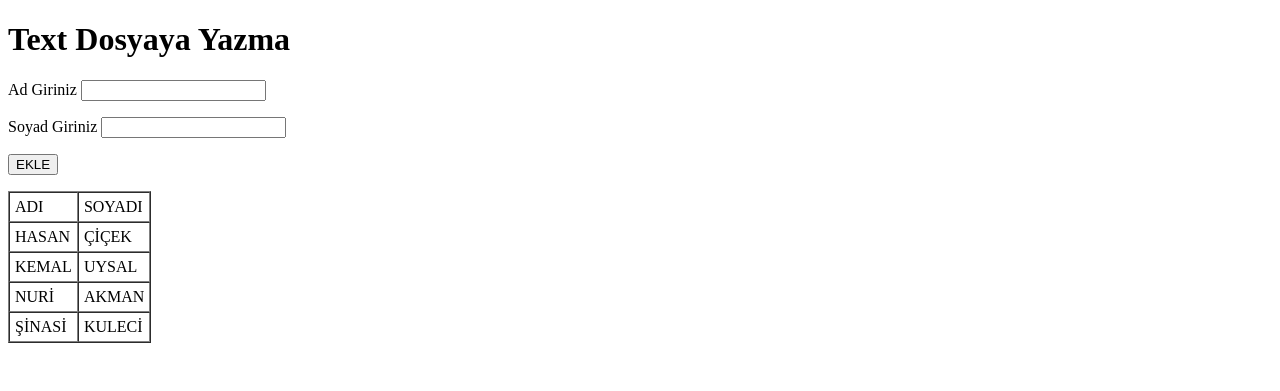
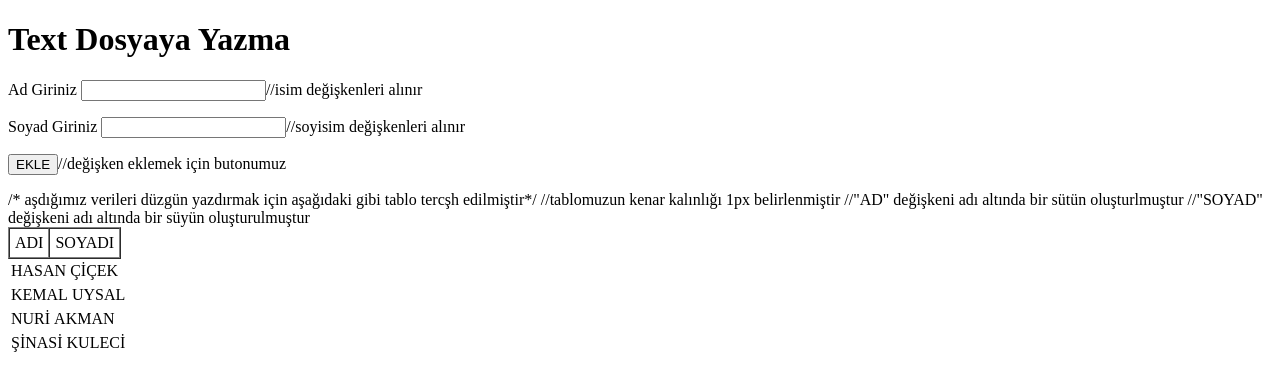
Before and after one commit to nuriakman/OYK2019, a PHP site: page /text.dosyaya.yazma.php in a window 1280 px wide. Shown: the top 391 px of the page. Run offline with PHP 8.4, Linux system fonts and the light colour scheme.

Commit message:
ilgili komut satırlanın açıklamaları yorum satırları ile daha açık hale getirildi...

```diff
--- a/text.dosyaya.yazma.php
+++ b/text.dosyaya.yazma.php
@@ -10,24 +10,29 @@
 
     <form method="post">
       <p>
-        Ad Giriniz <input type="text" name="ad" />
+        Ad Giriniz <input type="text" name="ad" />//isim değişkenleri alınır
       </p>
       <p>
-        Soyad Giriniz <input type="text" name="soyad">
+        Soyad Giriniz <input type="text" name="soyad">//soyisim değişkenleri alınır
       </p>
       <p>
-        <input type="submit" value="EKLE">
+        <input type="submit" value="EKLE">//değişken eklemek için butonumuz
       </p>
     </form>
 
 <?php
 
-  if( isset( $_POST["ad"]) ) {
-    $isim = $_POST["ad"] . ";" . $_POST["soyad"] . "\n";
+  if( isset( $_POST["ad"]) ) {//link satırında ad değişkeni varsa
+    $isim = $_POST["ad"] . ";" . $_POST["soyad"] . "\n";/*isime isim
+    için girilen değişkeni ata*/
 
-    $mevcut_isimler = file_get_contents("isimler.txt");
-    $dosya_son_durum = $mevcut_isimler . $isim;
-    file_put_contents("isimler.txt", $dosya_son_durum);
+    $mevcut_isimler = file_get_contents("isimler.txt");/*
+    bilgilerin alınacağı dosyanın tanımlanması*/
+    $dosya_son_durum = $mevcut_isimler . $isim;/*
+    eklenen veriler dosya son durum değişkenşne atandı*/
+    file_put_contents("isimler.txt", $dosya_son_durum);/*
+    alınan veriler isimler.txt belgesine yazıldı
+    */
   }
 
 ?>
@@ -37,25 +42,28 @@
 <!-- ####### kayıtlı isimlerin listelenmesi ######## -->
 <!-- ####### kayıtlı isimlerin listelenmesi ######## -->
 
-
-<table border="1" cellpadding="5" cellspacing="0">
+/* aşdığımız verileri düzgün yazdırmak için aşağıdaki gibi
+tablo tercşh edilmiştir*/
+<table border="1" cellpadding="5" cellspacing="0">//tablomuzun kenar kalınlığı 1px belirlenmiştir
   <tr>
-    <td> ADI </td>
-    <td> SOYADI </td>
+    <td> ADI </td>//"AD" değişkeni adı altında bir sütün oluşturlmuştur
+    <td> SOYADI </td>//"SOYAD" değişkeni adı altında bir süyün oluşturulmuştur
   </tr>
 
 <?php
-$arrSatirlar = file("isimler.txt");
+$arrSatirlar = file("isimler.txt");//isimler.txt dosyamızdaki her satır bir diziye aktarılmıştır
 sort($arrSatirlar);
 
-foreach ($arrSatirlar as $key => $value) {
+foreach ($arrSatirlar as $key => $value) {//verilerin türlerini ayırt etmek için kullanılmıştır
   $Kisi    = $value;
-  list($AD, $SOYAD) = explode(";", $Kisi);
-  echo
-    "<tr>
-      <td>$AD</td>
-      <td>$SOYAD</td>
-    </tr>";
+  list($AD, $SOYAD) = explode(";", $Kisi);//veriler ";" ayrılmıştır
+  echo//ekrana yazdırılmıştır ve bunun için bir tablo oluşturulmuştur
+    "<table>
+      <tr>
+          <td>$AD</td>
+          <td>$SOYAD</td>
+      </tr>
+    </table> ";
 }
 ?>
 
```
